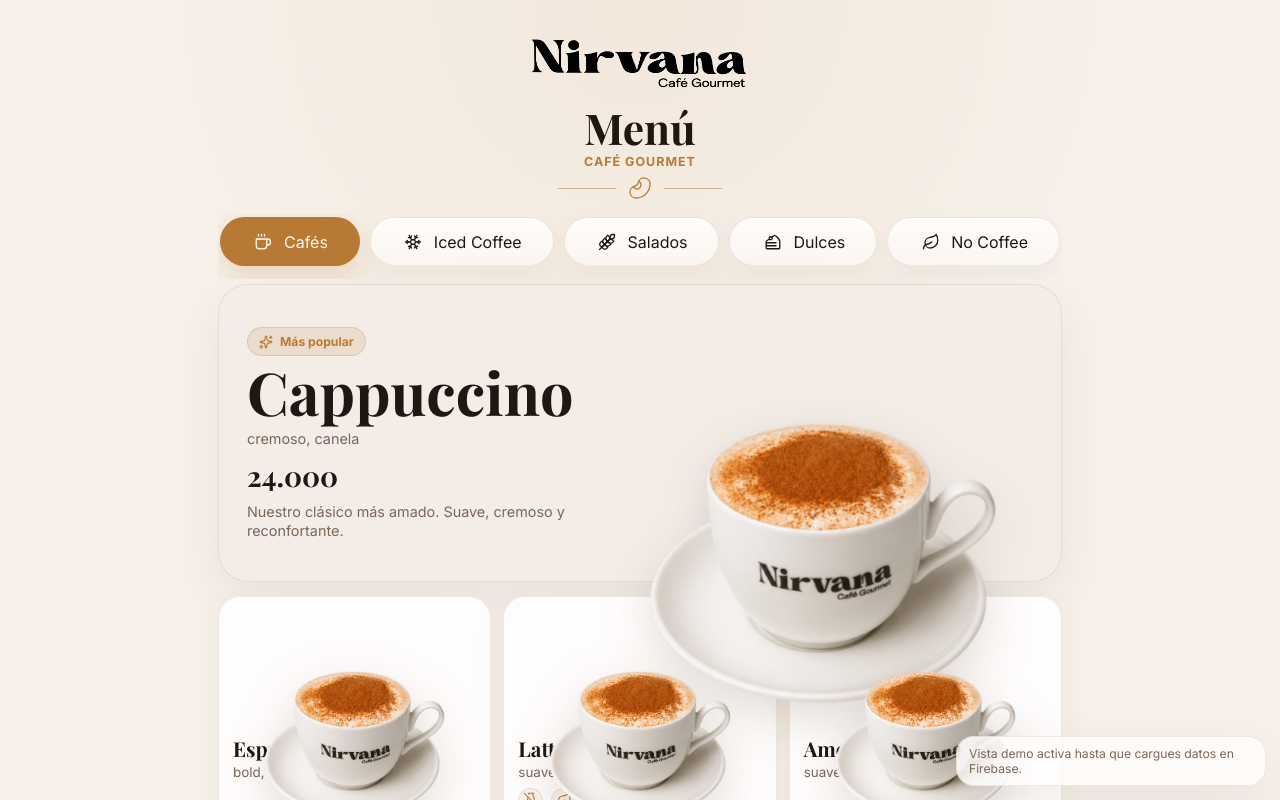
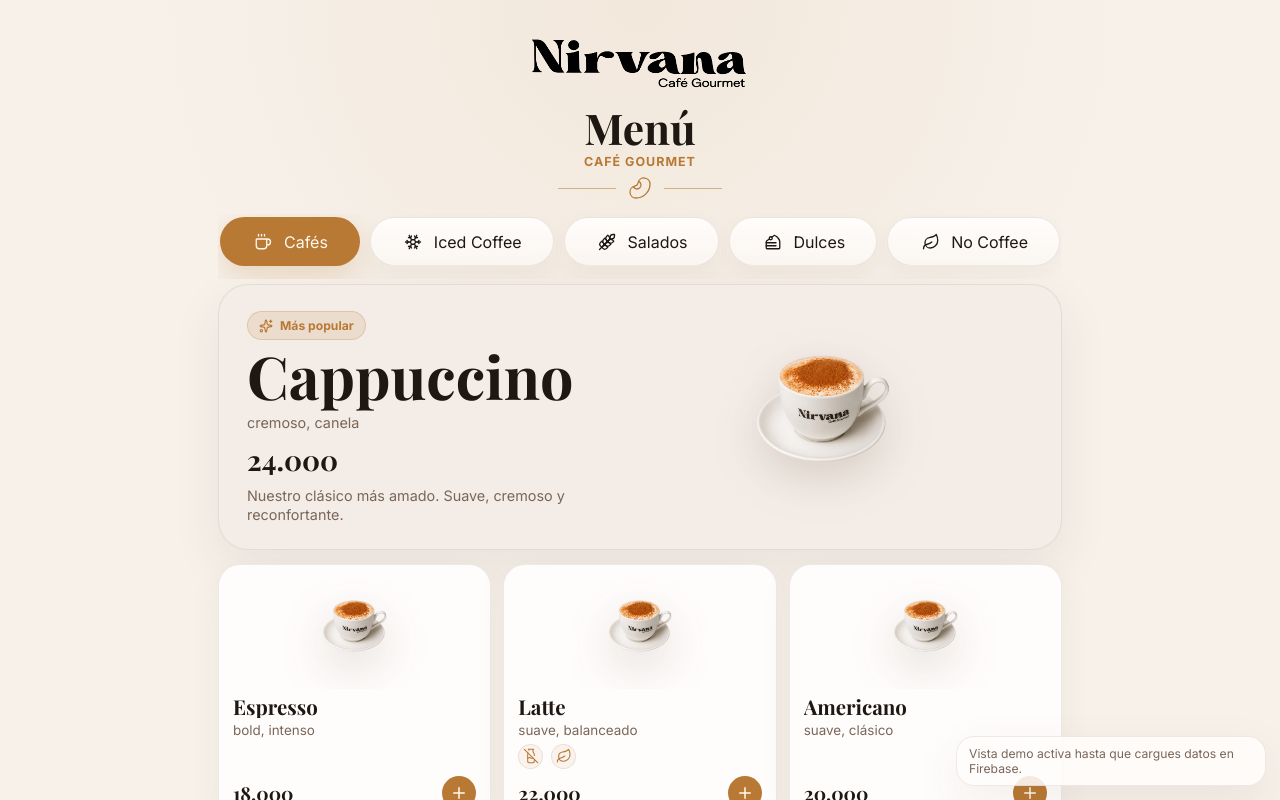
Before and after one commit to Gastonmaluff/MENU-DIGITAL, a React (Vite) app: page / in a window 1280 px wide. Shown: the top 800 px of the page. Built offline with nearby package versions, Linux system fonts and the light colour scheme; no server answers; the database is empty.

Commit message:
Stabilize public product image layout

```diff
--- a/src/components/public/FeaturedProduct.jsx
+++ b/src/components/public/FeaturedProduct.jsx
@@ -18,12 +18,14 @@
         <strong>{formatPrice(product.price)}</strong>
         <p>{product.description}</p>
       </div>
+      <div className="featured-visual">
         <ProductImage
           size="featured"
           src={product.featuredImageUrl || product.imageUrl}
           alt={product.name}
           loading="eager"
         />
+      </div>
     </button>
   );
 }
--- a/src/components/public/ProductCard.jsx
+++ b/src/components/public/ProductCard.jsx
@@ -6,20 +6,22 @@
 export default function ProductCard({ product, variantGroups, onOpen }) {
   return (
     <button className="product-card" type="button" onClick={() => onOpen(product)}>
+      <div className="product-card-image-area">
         <ProductImage size="small" src={product.imageUrl} alt={product.name} />
-      <div className="product-card-body">
-        <div>
+      </div>
+      <div className="product-card-content">
+        <div className="product-card-copy">
           <h3>{product.name}</h3>
           <p>{product.shortDescription || product.description}</p>
         </div>
         <ProductOptionIcons product={product} variantGroups={variantGroups} />
+      </div>
       <div className="product-card-footer">
         <strong>{formatPrice(product.price)}</strong>
         <span className="round-action">
           <Plus size={18} />
         </span>
       </div>
-      </div>
     </button>
   );
 }
--- a/src/styles.css
+++ b/src/styles.css
@@ -292,8 +292,8 @@
   border-radius: var(--radius-card);
   background: var(--featured-card);
   box-shadow: var(--shadow-card);
-  padding: 24px 28px 22px;
-  min-height: 242px;
+  padding: 22px 28px 20px;
+  min-height: 232px;
   display: grid;
   grid-template-columns: 0.9fr 1.1fr;
   align-items: center;
@@ -318,6 +318,7 @@
 .featured-copy {
   display: grid;
   gap: 8px;
+  min-width: 0;
 }
 .featured-product h3 {
   margin: 0;
@@ -339,28 +340,34 @@
   line-height: 1.38;
   font-size: 0.9rem;
 }
+.featured-visual {
+  min-width: 0;
+  height: 100%;
+  display: flex;
+  align-items: center;
+  justify-content: center;
+  overflow: hidden;
+}
 .product-image-frame {
   width: 100%;
-  display: grid;
-  place-items: center;
-  overflow: visible;
+  display: flex;
+  align-items: center;
+  justify-content: center;
+  overflow: hidden;
 }
 .product-image-frame--tiny { width: 74px; height: 74px; }
-.product-image-frame--small { height: 128px; padding: 4px 10px 12px; }
+.product-image-frame--small { height: 112px; padding: 0 10px 14px; }
 .product-image-frame--medium { height: 220px; }
 .product-image-frame--large { height: 330px; }
-.product-image-frame--featured { height: 250px; padding: 0 0 18px; }
+.product-image-frame--featured { height: 222px; padding: 0 4px 18px; }
 .product-image {
-  width: 100%;
-  height: 100%;
+  display: block;
+  width: auto;
+  height: auto;
+  max-width: 100%;
+  max-height: 100%;
   object-fit: contain;
   filter: var(--product-shadow);
-}
-.featured-product .product-image {
-  transform: translateY(-8px) scale(1.02);
-}
-.product-card .product-image {
-  transform: translateY(-9px);
 }
 .product-image-placeholder {
   width: 86px;
@@ -382,12 +389,13 @@
   border-radius: calc(var(--radius-card) - 8px);
   background: var(--card);
   box-shadow: 0 12px 34px rgba(79, 52, 31, 0.055);
-  padding: 13px 14px 14px;
+  padding: 12px 14px 13px;
   color: inherit;
   text-align: left;
-  min-height: 214px;
-  display: flex;
-  flex-direction: column;
+  min-height: 224px;
+  display: grid;
+  grid-template-rows: auto minmax(0, 1fr) auto;
+  gap: 7px;
   transition: transform 180ms ease, box-shadow 180ms ease;
 }
 .product-card:hover,
@@ -395,17 +403,30 @@
   transform: translateY(-3px);
   box-shadow: var(--shadow-card);
 }
-.product-card-body {
+.product-card-image-area {
+  height: 112px;
   display: flex;
-  flex: 1;
-  flex-direction: column;
-  gap: 7px;
-  justify-content: space-between;
+  align-items: center;
+  justify-content: center;
+  overflow: hidden;
+}
+.product-card-content {
+  min-height: 58px;
+  display: grid;
+  grid-template-rows: minmax(0, auto) 25px;
+  gap: 5px;
+}
+.product-card-copy {
+  min-width: 0;
 }
 .product-card h3 {
   font-size: 1.28rem;
   margin: 0 0 4px;
   line-height: 1.05;
+  display: -webkit-box;
+  -webkit-line-clamp: 1;
+  -webkit-box-orient: vertical;
+  overflow: hidden;
 }
 .product-card p {
   margin: 0;
@@ -459,6 +480,7 @@
   display: flex;
   align-items: center;
   justify-content: space-between;
+  min-height: 34px;
 }
 .product-card-footer strong {
   font-family: 'Playfair Display', Georgia, serif;
@@ -476,6 +498,8 @@
   color: #fff8ef;
 }
 .see-more-card {
+  display: flex;
+  flex-direction: column;
   justify-content: center;
   align-items: center;
   gap: 14px;
@@ -1068,6 +1092,7 @@
   }
   .featured-product { text-align: center; }
   .featured-copy { justify-items: center; }
+  .featured-visual { min-height: 230px; }
   .product-grid { grid-template-columns: repeat(2, 1fr); }
   .admin-sidebar { position: static; }
   .form-grid,
@@ -1090,6 +1115,7 @@
 @media (max-width: 520px) {
   .product-grid { grid-template-columns: 1fr; }
   .product-image-frame--featured { height: 260px; }
-  .product-image-frame--small { height: 160px; }
+  .product-card-image-area,
+  .product-image-frame--small { height: 120px; }
   .admin-page-header { align-items: flex-start; flex-direction: column; }
 }
```
Lines whose indentation alone changed are shown as unchanged.
